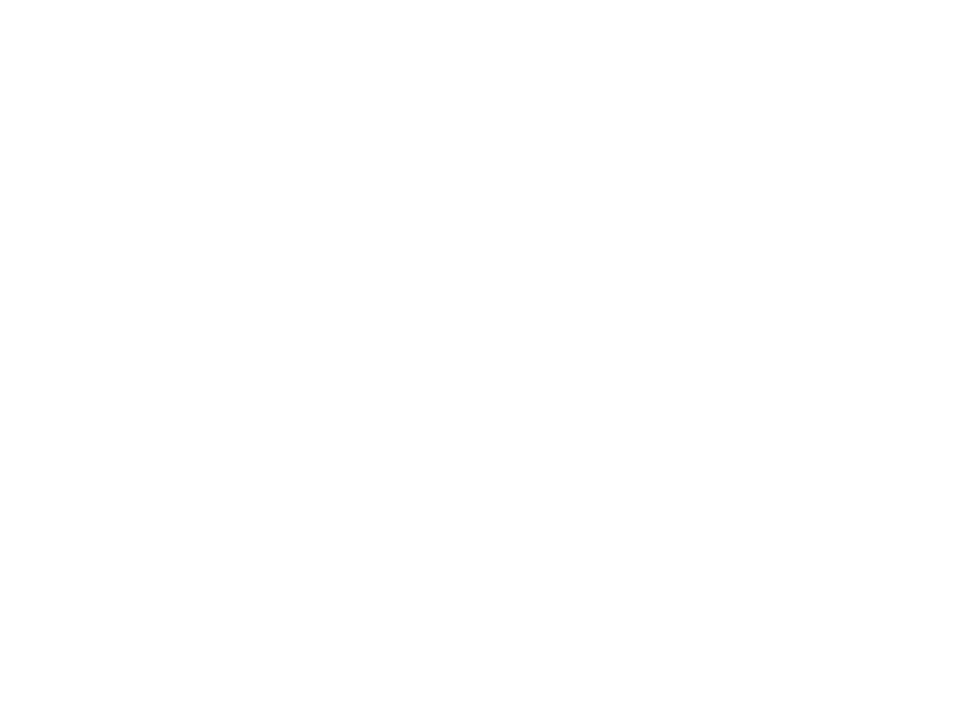
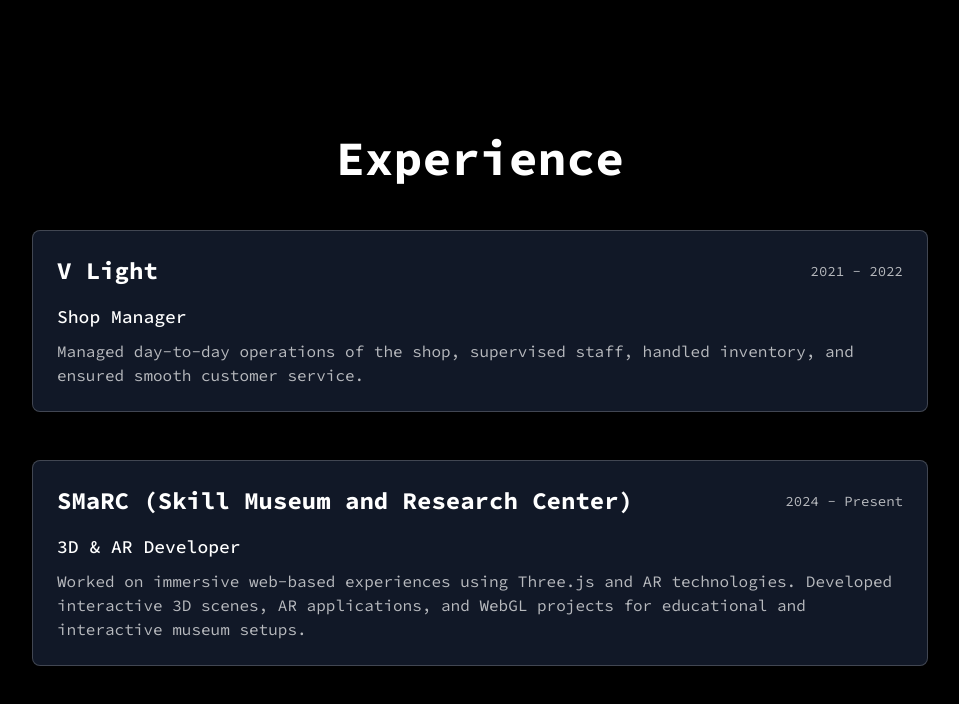
Before and after one commit to AashutoshDL/portfolio, a React (Vite) app: page /portfolio/experience in a window 1280 px wide. Before the commit this address had no page. Shown: the top 704 px of the page, without its empty margins (160-1119 px from the left). Built offline with nearby package versions, Linux system fonts and the light colour scheme; a web font is replaced by a local one.

Commit message:
added experience page

```diff
--- a/src/App.jsx
+++ b/src/App.jsx
@@ -3,12 +3,14 @@
 import { Routes, Route } from "react-router-dom";
 import Projects from "./components/Projects/Projects";
 import Terminal from "./components/Terminal/Terminal";
+import Experience from "./components/Experience/Experience";
 
 function App() {
   return (
     <Routes>
       <Route path="/" element={<Home />} />
       <Route path="/projects" element={<Projects />} />
+      <Route path="/experience" element={<Experience />} />
       <Route path="/terminal" element={<Terminal />} />
     </Routes>
   );
--- /dev/null
+++ b/src/components/Experience/Experience.jsx
@@ -0,0 +1,55 @@
+import React from "react";
+import { motion } from "framer-motion";
+
+const Experience = () => {
+  const experiences = [
+    {
+      company: "V Light",
+      role: "Shop Manager",
+      duration: "2021 - 2022",
+      description:
+        "Managed day-to-day operations of the shop, supervised staff, handled inventory, and ensured smooth customer service.",
+    },
+    {
+      company: "SMaRC (Skill Museum and Research Center)",
+      role: "3D & AR Developer",
+      duration: "2024 - Present",
+      description:
+        "Worked on immersive web-based experiences using Three.js and AR technologies. Developed interactive 3D scenes, AR applications, and WebGL projects for educational and interactive museum setups.",
+    },
+  ];
+
+  return (
+    <div className="bg-black min-h-screen w-full flex flex-col justify-center items-center px-8 py-20 text-white">
+      <motion.h2
+        className="text-5xl font-bold mb-12 text-center"
+        initial={{ opacity: 0, y: 20 }}
+        animate={{ opacity: 1, y: 0 }}
+        transition={{ duration: 0.6 }}
+      >
+        Experience
+      </motion.h2>
+
+      <div className="flex flex-col gap-12 w-full max-w-4xl">
+        {experiences.map((exp, index) => (
+          <motion.div
+            key={index}
+            className="border border-white/20 rounded-lg p-6 bg-gray-900"
+            initial={{ opacity: 0, y: 20 }}
+            animate={{ opacity: 1, y: 0 }}
+            transition={{ duration: 0.5, delay: index * 0.2 }}
+          >
+            <div className="flex justify-between items-center mb-4">
+              <h3 className="text-2xl font-bold">{exp.company}</h3>
+              <span className="text-sm opacity-70">{exp.duration}</span>
+            </div>
+            <h4 className="text-lg font-medium mb-2">{exp.role}</h4>
+            <p className="text-white/70">{exp.description}</p>
+          </motion.div>
+        ))}
+      </div>
+    </div>
+  );
+};
+
+export default Experience;
--- a/src/components/GUI/GUIInterface.jsx
+++ b/src/components/GUI/GUIInterface.jsx
@@ -30,12 +30,17 @@
 
   const handleTerminalClick = () => {
     console.log("Navigate to terminal");
-    // navigate("/terminal");
+    navigate("/terminal");
   };
 
   const handleProjectsClick = () => {
     console.log("Navigate to projects");
     navigate("/projects");
+  };
+
+  const handleExperienceClick = () => {
+    console.log("Navigate to Experience Component");
+    navigate("/experience");
   };
 
   const swapColors = () => {
@@ -198,6 +203,25 @@
           >
             View Projects
           </button>
+          <button
+            onClick={handleExperienceClick}
+            className="px-8 py-3 ml-10 text-lg lg:text-xl font-medium border-2 transition-all duration-200 hover:opacity-70 active:scale-95"
+            style={{
+              borderColor: foregroundColor,
+              color: foregroundColor,
+              backgroundColor: "transparent",
+            }}
+            onMouseEnter={(e) => {
+              e.target.style.backgroundColor = foregroundColor;
+              e.target.style.color = backgroundColor;
+            }}
+            onMouseLeave={(e) => {
+              e.target.style.backgroundColor = "transparent";
+              e.target.style.color = foregroundColor;
+            }}
+          >
+            View Experience
+          </button>
         </div>
       </main>
 
```
